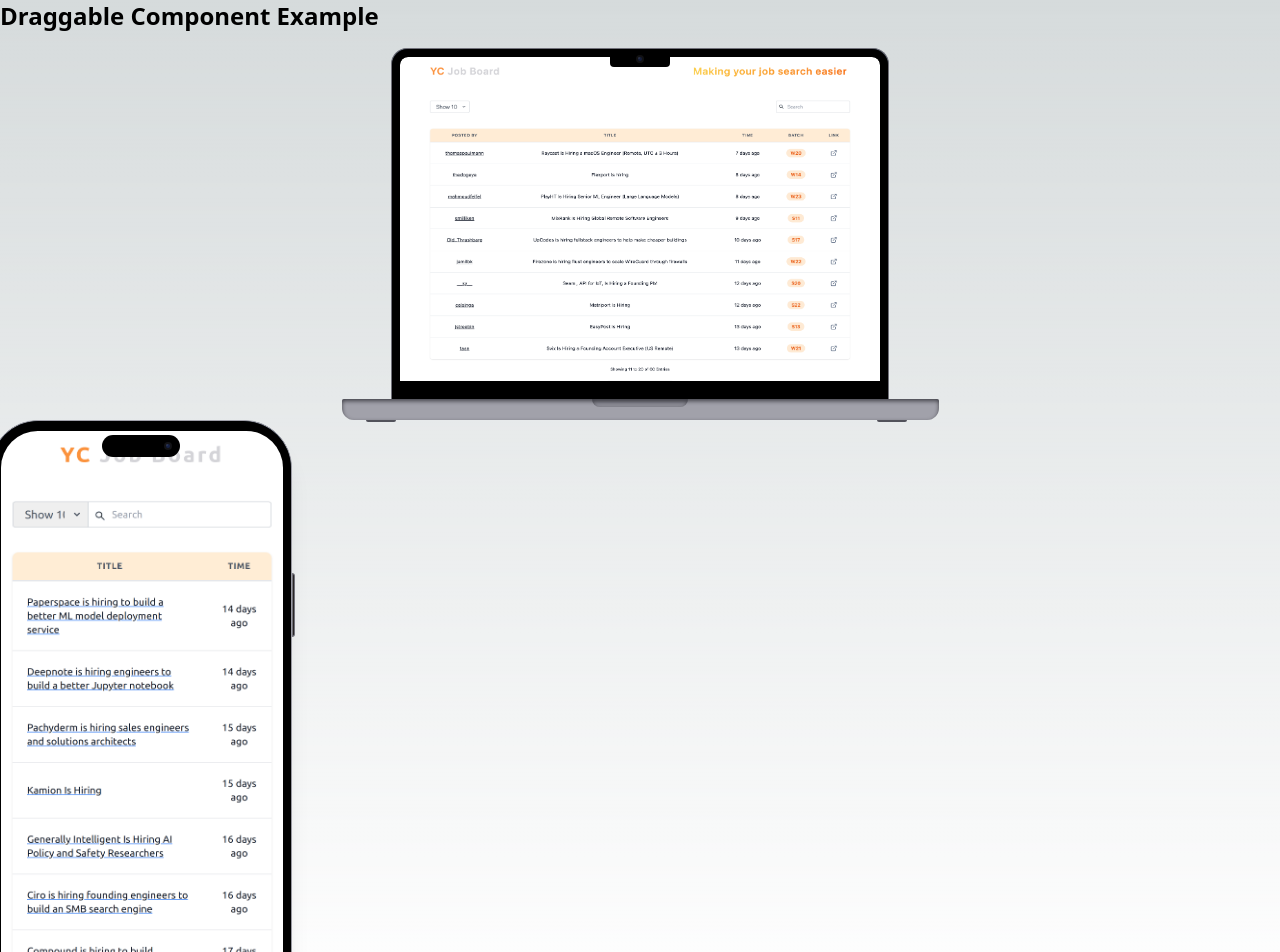
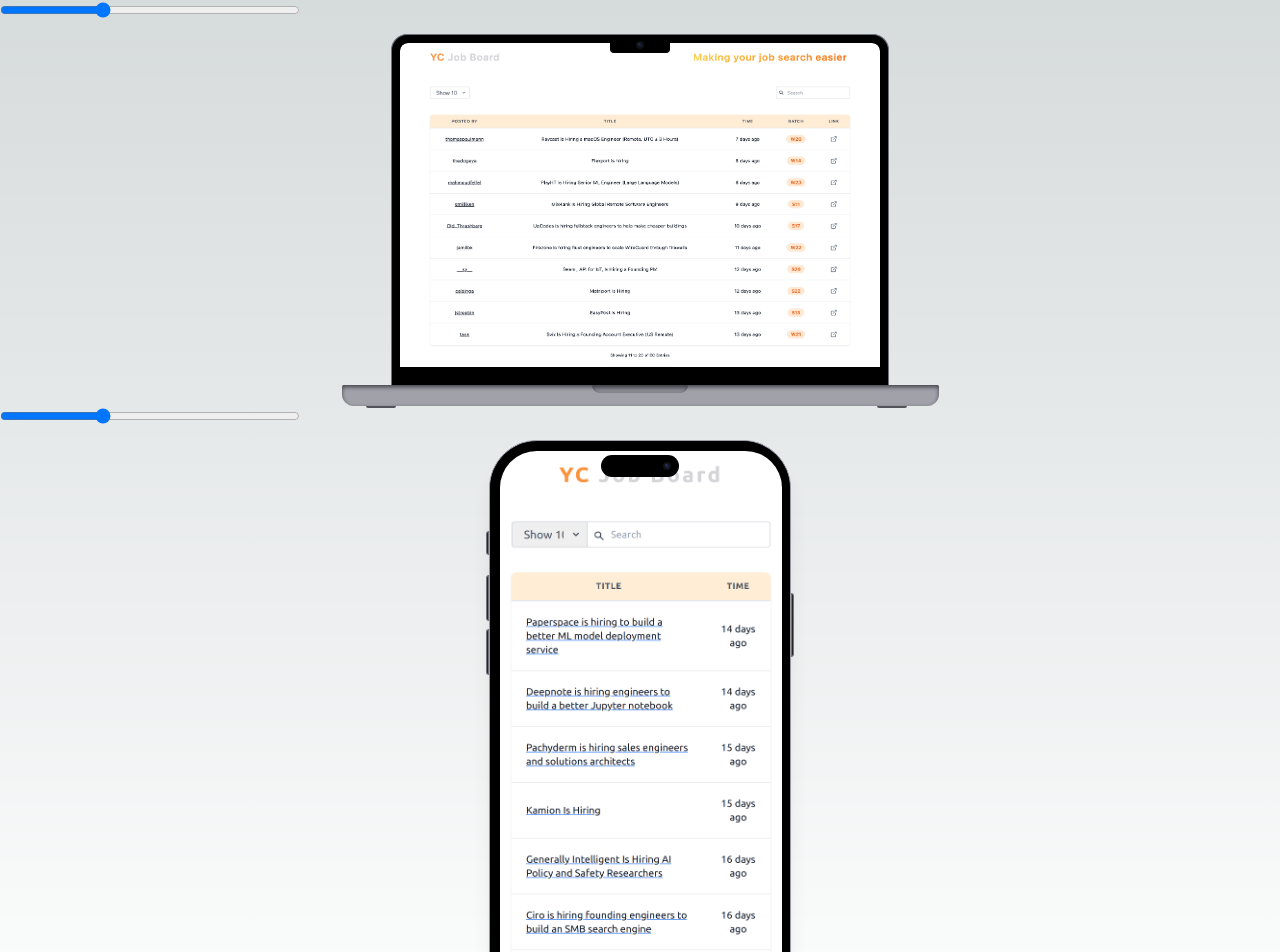
Before and after one commit to rittikbasu/mockupland, a Next.js app: page / in a window 1280 px wide. Shown: the top 952 px of the page. Built offline with nearby package versions, Linux system fonts and the light colour scheme.

Commit message:
feat: add ability to scale mockup w silder

```diff
--- a/src/components/DraggableContainer.jsx
+++ /dev/null
@@ -1,16 +0,0 @@
-import React from "react";
-import { DndProvider } from "react-dnd";
-import { HTML5Backend } from "react-dnd-html5-backend";
-import IphoneMockup from "./IphoneMockup";
-import MacbookMockup from "./MacbookMockup";
-
-const DraggableContainer = () => {
-  return (
-    <DndProvider backend={HTML5Backend}>
-      <MacbookMockup />
-      <IphoneMockup />
-    </DndProvider>
-  );
-};
-
-export default DraggableContainer;
--- a/src/components/IphoneMockup.jsx
+++ b/src/components/IphoneMockup.jsx
@@ -1,32 +1,29 @@
 import React, { useState } from "react";
 import Draggable from "react-draggable";
-import { ResizableBox } from "react-resizable";
 import Image from "next/image";
 import mockup1 from "@/images/mockup1.png";
 
-export default function IphoneMockup() {
-  const [resizableSize, setResizableSize] = useState({
-    width: 282,
-    height: 582,
-  });
-
-  const handleResize = (event, { size }) => {
-    console.log(size);
-    setResizableSize(size);
+export default function IphoneMockup({ scale, setScale }) {
+  const handleScaleChange = (event) => {
+    setScale(parseFloat(event.target.value));
   };
   return (
     <main className="z-50">
-      <ResizableBox
-        width={resizableSize.width}
-        height={resizableSize.height}
-        // minConstraints={[100, 100]}
-        // maxConstraints={[600, 800]}
-        onResize={handleResize}
-        // draggableOpts={{ grid: [10, 10] }}
+      <input
+        type="range"
+        min="0.5"
+        max="2"
+        step="0.1"
+        value={scale}
+        onChange={handleScaleChange}
+        className="w-[300px] mx-auto mb-4"
+      />
+      <Draggable disabled={false}>
+        <div className="flex flex-col items-center justify-center mb-10">
+          <div
+            className="rounded-[3rem] border border-zinc-400 bg-gray-800"
+            style={{ transform: `scale(${scale})` }}
           >
-        <Draggable>
-          <div className="flex flex-col items-center justify-center mb-10">
-            <div className="rounded-[3rem] border border-zinc-400 bg-gray-800">
             <div className="relative mx-auto border-black dark:border-black bg-black border-[10px] rounded-[3rem] h-[600px] w-[300px] shadow-xl">
               <div className="w-[78px] h-[22px] flex items-center bg-black top-1 rounded-full left-1/2 -translate-x-1/2 absolute">
                 <div className="w-[8px] h-[8px] flex items-center justify-center bg-zinc-900/80 rounded-full absolute right-2">
@@ -52,7 +49,6 @@ export default function IphoneMockup() {
           </div>
         </div>
       </Draggable>
-      </ResizableBox>
     </main>
   );
 }
--- a/src/components/MacbookMockup.jsx
+++ b/src/components/MacbookMockup.jsx
@@ -3,9 +3,9 @@ import Draggable from "react-draggable";
 import Image from "next/image";
 import mockup2 from "@/images/mockup2.png";
 
-export default function IphoneMockup() {
+export default function IphoneMockup({ scale }) {
   return (
-    <main className="">
+    <main className="" style={{ transform: `scale(${scale})` }}>
       <Draggable>
         <div>
           <div className="flex flex-col items-center justify-center">
--- a/src/pages/index.js
+++ b/src/pages/index.js
@@ -1,12 +1,26 @@
-import DraggableContainer from "@/components/DraggableContainer";
+import React, { useState } from "react";
+import MacbookMockup from "@/components/MacbookMockup";
+import IphoneMockup from "@/components/IphoneMockup";
 
 export default function Home() {
+  const [scale, setScale] = useState(1);
+  const [macbookScale, setMacbookScale] = useState(1);
+  const handleScaleChange = (event) => {
+    setMacbookScale(parseFloat(event.target.value));
+  };
   return (
-    <div>
-      <h1 className="text-2xl font-semibold mb-4">
-        Draggable Component Example
-      </h1>
-      <DraggableContainer />
-    </div>
+    <>
+      <input
+        type="range"
+        min="0.5"
+        max="2"
+        step="0.1"
+        value={macbookScale}
+        onChange={handleScaleChange}
+        className="w-[300px] mx-auto mb-4"
+      />
+      <MacbookMockup scale={macbookScale} />
+      <IphoneMockup scale={scale} setScale={setScale} />
+    </>
   );
 }
```
Lines whose indentation alone changed are shown as unchanged.
